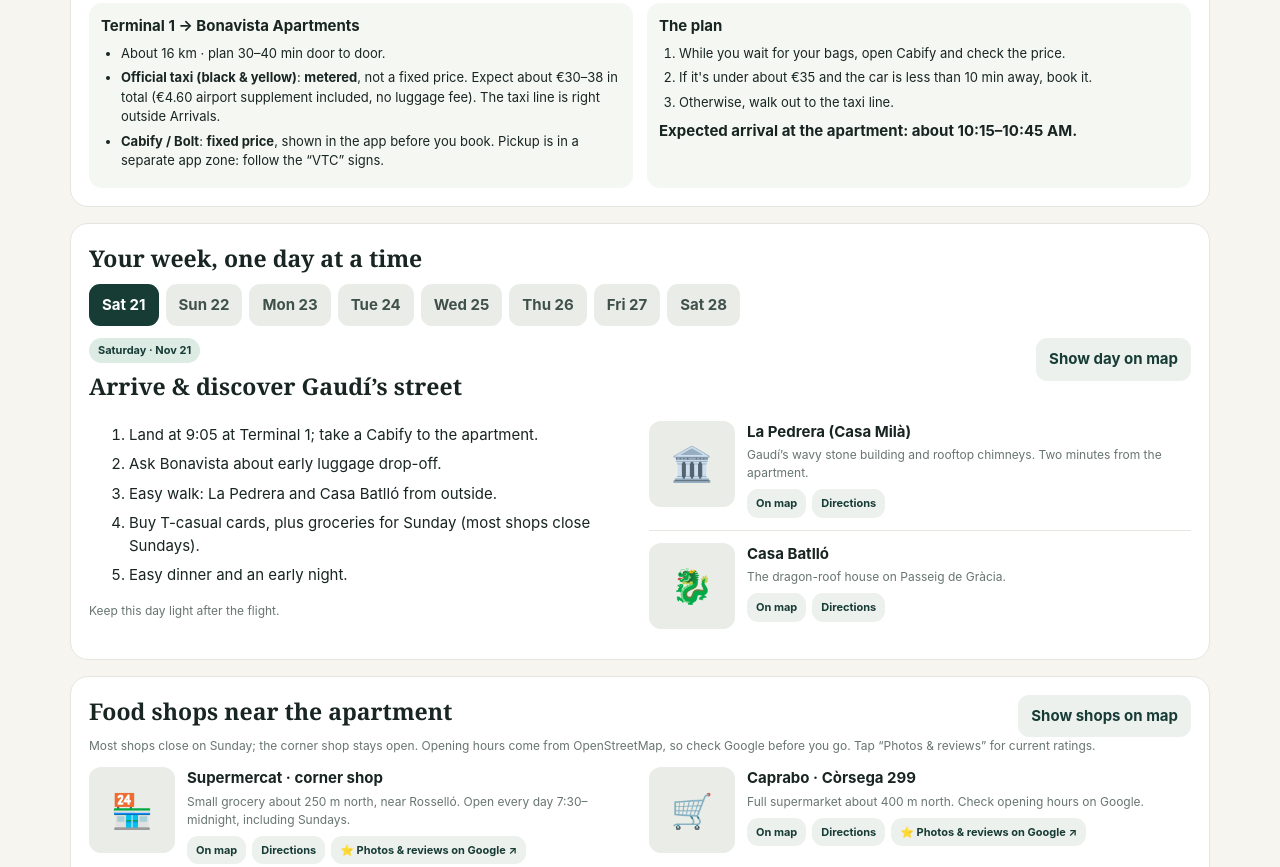
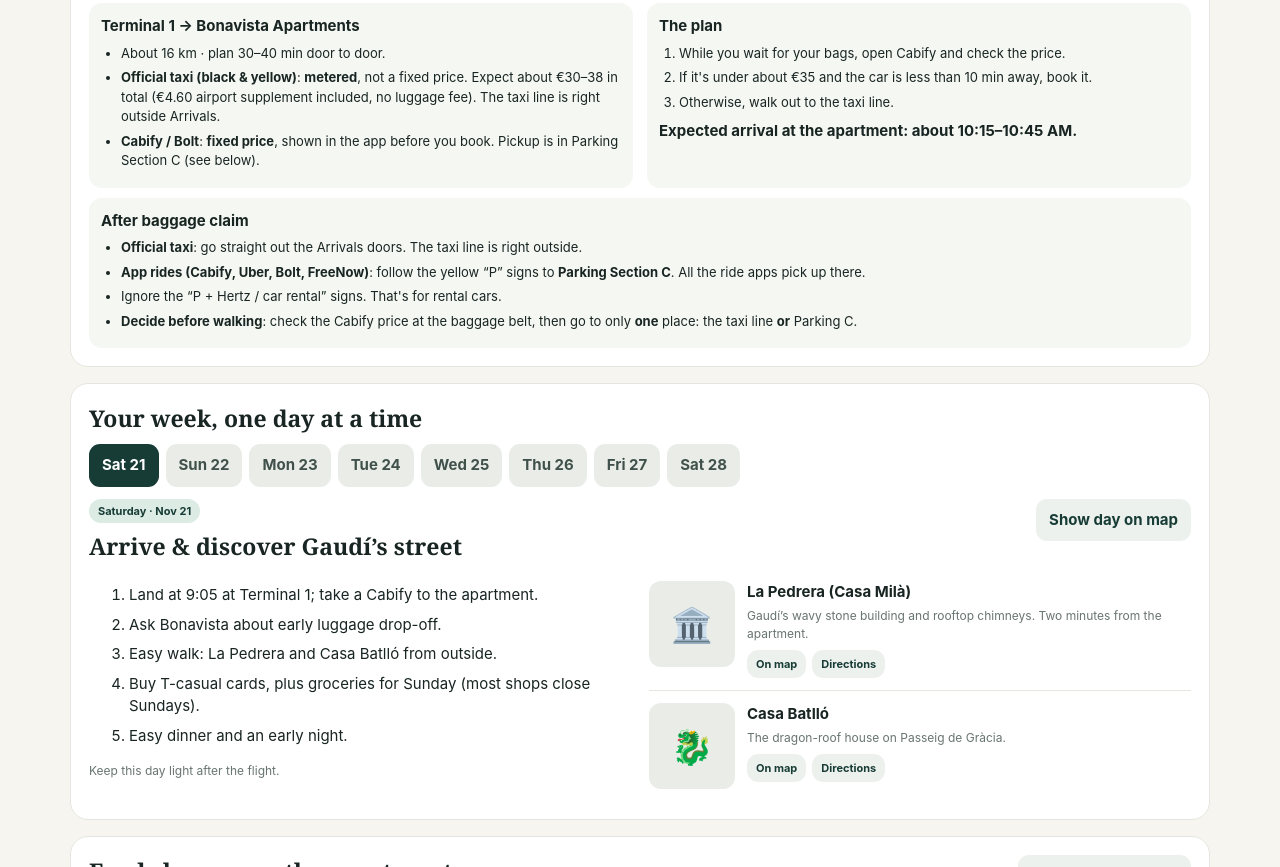
Before and after one commit to testtesr855-cpu/-barcelona-companion, a plain HTML site: page index.html in a window 1280 px wide. Shown: the part 3393-4260 px from the top of the page. Drawn offline with Linux system fonts and the light colour scheme; no server answers.

Commit message:
v3.1: "After baggage claim" directions in the Airport → Apartment card
Taxi line vs Parking Section C for app rides; app pickup line now points to Parking C.

Co-Authored-By: Claude Opus 5.5 <noreply@anthropic.com>

```diff
--- a/index.html
+++ b/index.html
@@ -870,7 +870,7 @@ html[data-lang="en"] [lang="es"],html[data-lang="es"] [lang="en"]{display:none}
     <ul class="ztips">
      <li><span lang="en">About 16 km · plan 30–40 min door to door.</span><span lang="es">Unos 16 km · calcula 30–40 min puerta a puerta.</span></li>
      <li><span lang="en"><b>Official taxi (black &amp; yellow)</b>: <b>metered</b>, not a fixed price. Expect about €30–38 in total (€4.60 airport supplement included, no luggage fee). The taxi line is right outside Arrivals.</span><span lang="es"><b>Taxi oficial (negro y amarillo)</b>: <b>con taxímetro</b>, no es precio fijo. Cuenta con unos 30–38 € en total (incluye el suplemento de aeropuerto de 4,60 €, sin cargo por maletas). La fila de taxis está justo a la salida de Llegadas.</span></li>
-     <li><span lang="en"><b>Cabify / Bolt</b>: <b>fixed price</b>, shown in the app before you book. Pickup is in a separate app zone: follow the “VTC” signs.</span><span lang="es"><b>Cabify / Bolt</b>: <b>precio fijo</b>, que ves en la app antes de reservar. La recogida es en una zona aparte para apps: sigue los letreros “VTC”.</span></li>
+     <li><span lang="en"><b>Cabify / Bolt</b>: <b>fixed price</b>, shown in the app before you book. Pickup is in Parking Section C (see below).</span><span lang="es"><b>Cabify / Bolt</b>: <b>precio fijo</b>, que ves en la app antes de reservar. La recogida es en el Parking, sección C (ver abajo).</span></li>
     </ul>
    </div>
    <div class="routebox">
@@ -882,6 +882,15 @@ html[data-lang="en"] [lang="es"],html[data-lang="es"] [lang="en"]{display:none}
     </ol>
     <p style="margin:8px 0 0"><b><span lang="en">Expected arrival at the apartment: about 10:15–10:45 AM.</span><span lang="es">Llegada prevista al apartamento: hacia las 10:15–10:45 h.</span></b></p>
    </div>
+  </div>
+  <div class="routebox">
+   <b><span lang="en">After baggage claim</span><span lang="es">Después de recoger las maletas</span></b>
+   <ul class="ztips">
+     <li><span lang="en"><b>Official taxi</b>: go straight out the Arrivals doors. The taxi line is right outside.</span><span lang="es"><b>Taxi oficial</b>: sal directo por las puertas de Llegadas. La fila de taxis está justo fuera.</span></li>
+     <li><span lang="en"><b>App rides (Cabify, Uber, Bolt, FreeNow)</b>: follow the yellow “P” signs to <b>Parking Section C</b>. All the ride apps pick up there.</span><span lang="es"><b>Coches por app (Cabify, Uber, Bolt, FreeNow)</b>: sigue los letreros amarillos “P” hasta el <b>Parking, sección C</b>. Todas las apps recogen allí.</span></li>
+     <li><span lang="en">Ignore the “P + Hertz / car rental” signs. That's for rental cars.</span><span lang="es">No hagas caso a los letreros “P + Hertz / car rental”. Son para coches de alquiler.</span></li>
+     <li><span lang="en"><b>Decide before walking</b>: check the Cabify price at the baggage belt, then go to only <b>one</b> place: the taxi line <b>or</b> Parking C.</span><span lang="es"><b>Decide antes de caminar</b>: mira el precio de Cabify en la cinta de equipaje y luego ve a un <b>solo</b> sitio: la fila de taxis <b>o</b> el Parking C.</span></li>
+   </ul>
   </div>
  </section>
 
@@ -943,7 +952,7 @@ html[data-lang="en"] [lang="es"],html[data-lang="es"] [lang="en"]{display:none}
  <div id="photoStage"><img id="photoImg" alt=""></div>
  <div id="photoCap"><b id="photoName"></b><br><span class="small"><span lang="en">Pinch or double-tap to zoom</span><span lang="es">Pellizca o toca dos veces para ampliar</span><span id="photoCredit"> · <span lang="en">Photo</span><span lang="es">Foto</span>: Wikipedia / Wikimedia Commons</span></span></div>
 </div>
-<footer>Barcelona Local Companion · <span lang="en">Personal trip guide for Pete, his son and Esmeralda · Version 3.0</span><span lang="es">Guía de viaje personal para Pete, su hijo y Esmeralda · Versión 3.0</span><br><span lang="en">Map data © OpenStreetMap contributors · Photos from Wikipedia / Wikimedia Commons · Routing by external services.</span><span lang="es">Datos del mapa © colaboradores de OpenStreetMap · Fotos de Wikipedia / Wikimedia Commons · Rutas de servicios externos.</span></footer>
+<footer>Barcelona Local Companion · <span lang="en">Personal trip guide for Pete, his son and Esmeralda · Version 3.1</span><span lang="es">Guía de viaje personal para Pete, su hijo y Esmeralda · Versión 3.1</span><br><span lang="en">Map data © OpenStreetMap contributors · Photos from Wikipedia / Wikimedia Commons · Routing by external services.</span><span lang="es">Datos del mapa © colaboradores de OpenStreetMap · Fotos de Wikipedia / Wikimedia Commons · Rutas de servicios externos.</span></footer>
 <script>/* Leaflet 1.9.4 (built in, BSD-2) */
 /* @preserve
  * Leaflet 1.9.4, a JS library for interactive maps. https://leafletjs.com
--- a/sw.js
+++ b/sw.js
@@ -1,6 +1,6 @@
 // Offline support: keeps the page (with its built-in Zurich maps) on the phone.
 // Network first (so updates show up when online), saved copy when offline.
-const CACHE='bcn-companion-v3.0';
+const CACHE='bcn-companion-v3.1';
 const FILES=['./','index.html'];
 self.addEventListener('install',e=>{e.waitUntil(caches.open(CACHE).then(c=>c.addAll(FILES)).then(()=>self.skipWaiting()));});
 self.addEventListener('activate',e=>{e.waitUntil(caches.keys().then(ks=>Promise.all(ks.filter(k=>k!==CACHE).map(k=>caches.delete(k)))).then(()=>self.clients.claim()));});
```
